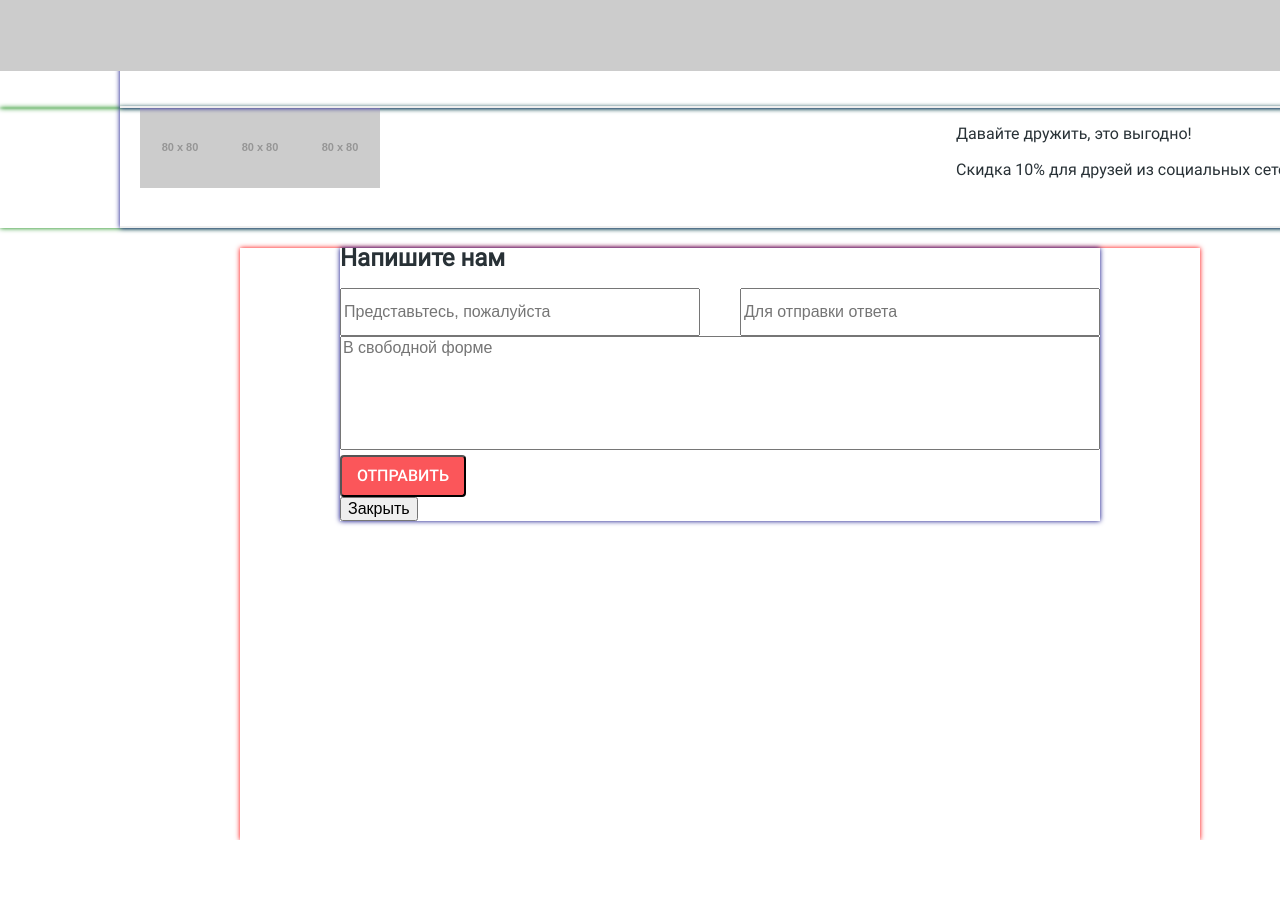
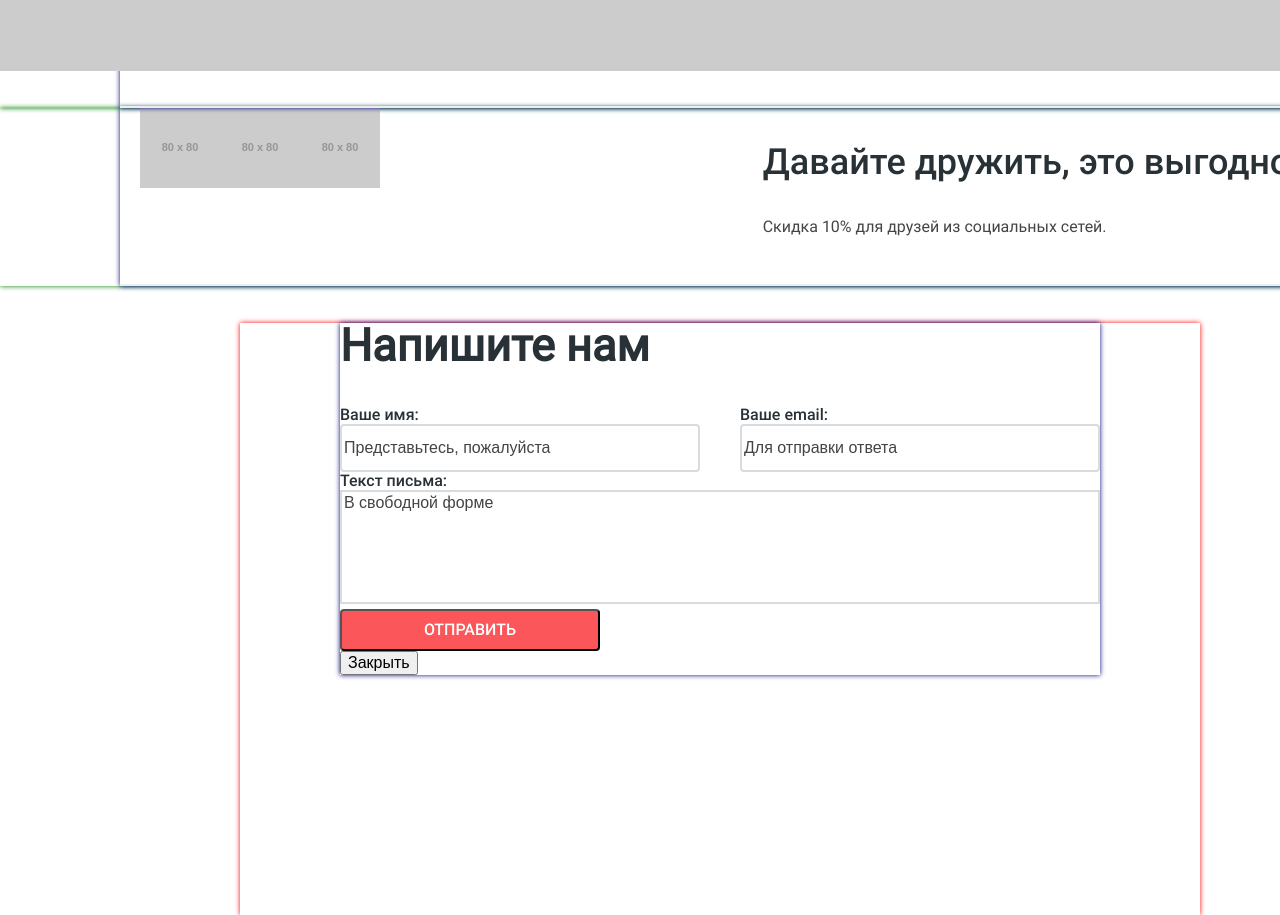
Before and after one commit to cybersunt/367171-nerds, a website: page source/index.html in a window 1280 px wide. Shown: the part 1740-2655 px from the top of the page. Before the commit the page ends 2580 px from the top, so only its background shows below. Drawn offline with nearby package versions, Linux system fonts and the light colour scheme; files that its build step writes are made by us from their sources; placeholder pictures from the web are drawn by us; files whose address does not match are found by name.

Commit message:
Add basic styles for footer and form feedback

```diff
--- a/source/css/styles/feedback.css
+++ b/source/css/styles/feedback.css
@@ -15,19 +15,80 @@
   box-shadow: 0 0 5px navy;
 }
 
+.feedback__title {
+  font-size: 45px;
+  line-height: 45px;
+}
+
 .feedback__form {
     display: flex;
     justify-content: space-between;
     flex-wrap: wrap;
 }
 
+.feedback__note {
+  display: block;
+  font-family: 'Roboto Medium', 'Tahoma Medium';
+  line-height: 18px;
+}
+
 .feedback__field {
   width: 360px;
   height: 48px;
+  border-radius: 4px;
+  border: 2px solid #d7dcde;
+}
+
+.feedback__field::placeholder {
+  color: #444444;
+}
+
+.feedback__field:hover {
+  border-color: #b4b9bb;
+}
+
+.feedback__field:focus {
+  outline: none;
+  border-color: #000000;
+}
+
+.feedback__field:focus::placeholder {
+  color: #000000;
+}
+
+.feedback__error {
+  border-color: #e74246;
+}
+
+.feedback__error::placeholder {
+  color: #e74246;
 }
 
 .feedback__textarea {
   resize: none;
   width: 760px;
   height: 114px;
+  border: 2px solid #d7dcde;
 }
+
+.feedback__textarea::placeholder {
+  color: #444444;
+}
+
+.feedback__textarea:hover {
+  border-color: #b4b9bb;
+}
+
+.feedback__textarea:focus {
+  outline: none;
+  border-color: #000000;
+}
+
+.feedback__textarea:focus::placeholder {
+  color: #000000;
+}
+
+.feedback__send {
+  width: 260px;
+  text-align: center;
+}
--- a/source/css/styles/footer.css
+++ b/source/css/styles/footer.css
@@ -15,3 +15,14 @@
 
   box-shadow: 0 0 5px navy;
 }
+
+.footer__text {
+  font-family: 'Roboto Medium', 'Tahoma Medium';
+  font-size: 36px;
+  line-height: 36px;
+}
+
+.footer__note {
+  line-height: 22px;
+  color: #444444;
+}
--- a/source/index.html
+++ b/source/index.html
@@ -192,12 +192,15 @@
           <h2 class="feedback__title">Напишите нам</h2>
           <form class="feedback__form" action="https://echo.htmlacademy.ru" method="post">
             <label class="feedback__label">
+              <span class="feedback__note">Ваше имя:</span>
               <input class="feedback__field" placeholder="Представьтесь, пожалуйста" type="text" name="your-name" id="your-name" required/>
             </label>
             <label class="feedback__label">
+              <span class="feedback__note">Ваше email:</span>
               <input class="feedback__field" placeholder="Для отправки ответа" type="email" name="email" id="email" required/>
             </label>
             <label class="feedback__label">
+              <span class="feedback__note">Текст письма:</span>
               <textarea class="feedback__textarea" placeholder="В свободной форме" name="message" id="message" ></textarea>
             </label>
             <button class="btn feedback__send" type="submit">Отправить</button>
```
